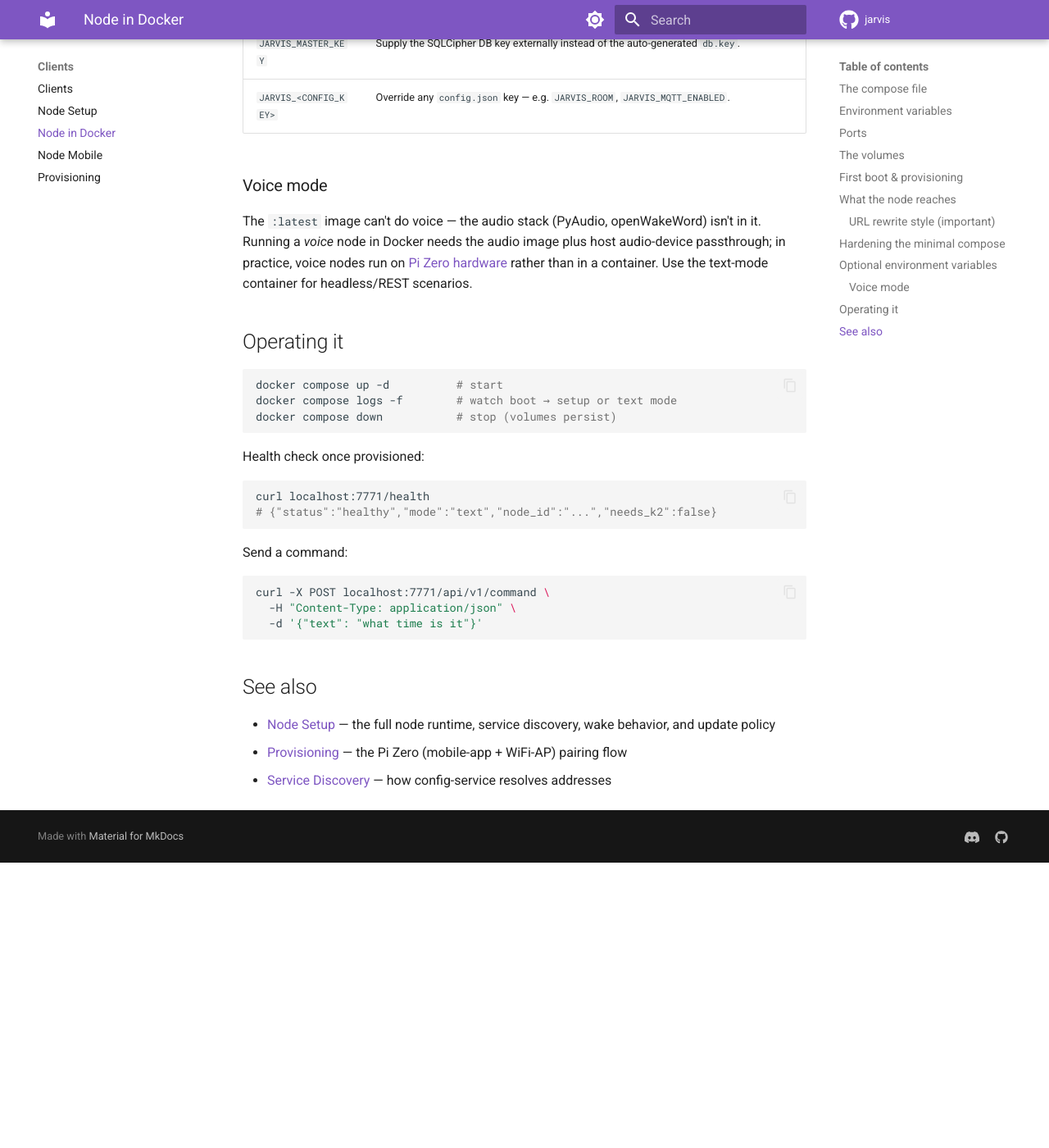
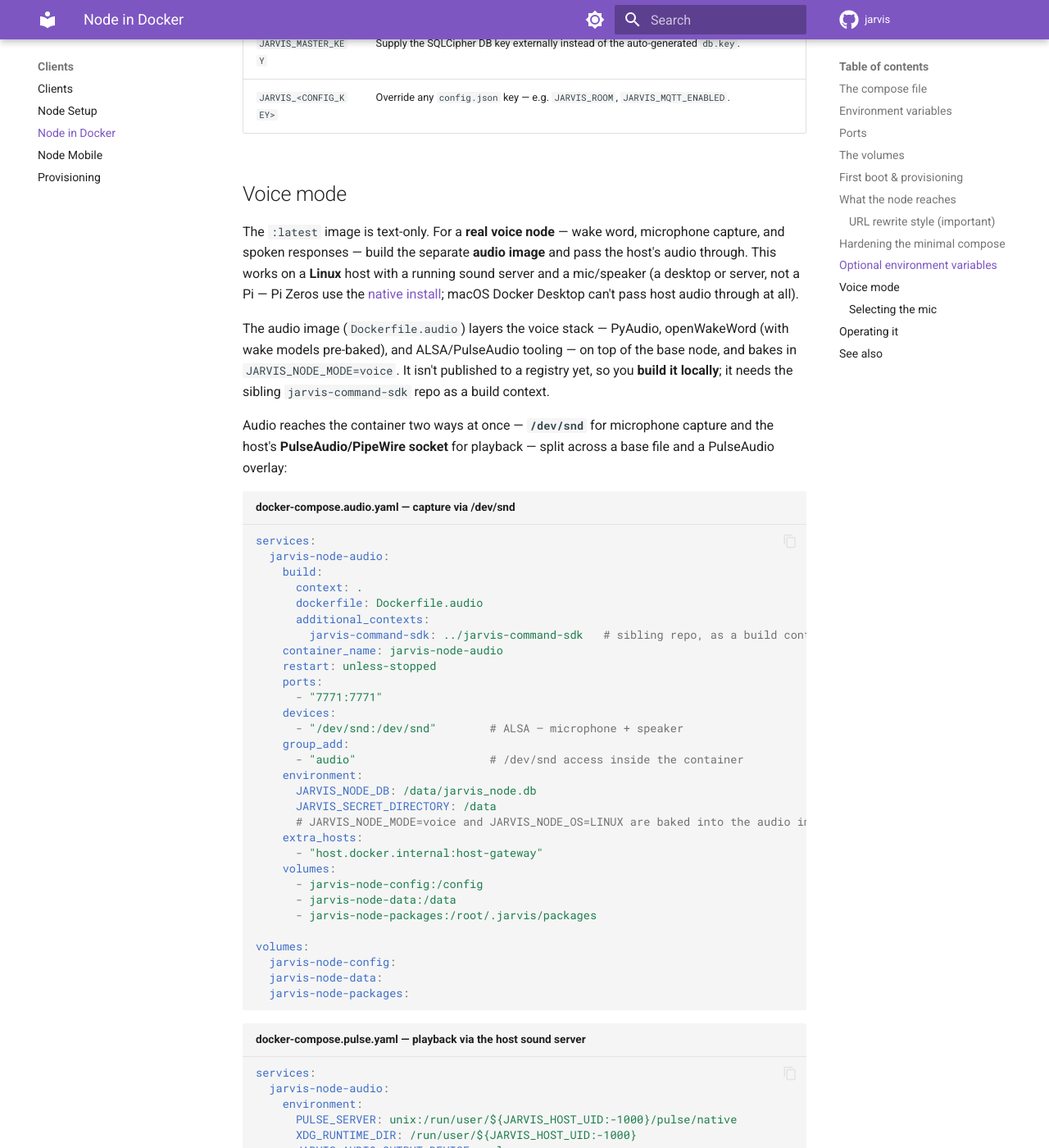
Before and after one commit to alexberardi/jarvis-docs, an MkDocs documentation site: the page built from docs/clients/node-docker.md, in a window 1280 px wide and 1400 px high, scrolled down 5573 px. Shown: the whole window at 82% size. Built offline with MkDocs 1.6.1 and Material for MkDocs 9.7.7, drawn with Linux system fonts in a browser that asks for light colours; comment, search, counter and statistics services are not loaded; before the commit the page ends 6625 px from its top, so only the background shows below that; some of the changed text lies outside the part shown.

Commit message:
docs(clients): add the audio (voice) node-in-Docker setup (#172)
Expand the Node-in-Docker page's Voice mode section into the real, working
audio-node setup: the locally-built Dockerfile.audio image (openWakeWord + PyAudio
+ ALSA/PulseAudio, not yet published), the two-compose-file layout
(docker-compose.audio.yaml for /dev/snd capture + docker-compose.pulse.yaml for
host-sound-server playback), JARVIS_HOST_UID/PULSE_SERVER wiring, mic selection
env, the build→up→pair→restart flow, and the Linux-only host prerequisites +
the "pulse socket must exist before start" (Exited 127) trap. Sourced from the
working jarvis-node-audio container on the Ubuntu box + Dockerfile.audio /
scripts/main.py / config_env.

Co-authored-by: alexberardi <20495284+alexberardi@users.noreply.github.com>
Co-authored-by: Claude Opus 4.8 (1M context) <noreply@anthropic.com>

````diff
--- a/docs/clients/node-docker.md
+++ b/docs/clients/node-docker.md
@@ -165,9 +165,91 @@ The compose above is deliberately minimal. Three additions matter for anything b
 | `JARVIS_MASTER_KEY` | Supply the SQLCipher DB key externally instead of the auto-generated `db.key`. |
 | `JARVIS_<CONFIG_KEY>` | Override any `config.json` key — e.g. `JARVIS_ROOM`, `JARVIS_MQTT_ENABLED`. |
 
-### Voice mode
+## Voice mode
 
-The `:latest` image can't do voice — the audio stack (PyAudio, openWakeWord) isn't in it. Running a *voice* node in Docker needs the audio image plus host audio-device passthrough; in practice, voice nodes run on [Pi Zero hardware](node-setup.md) rather than in a container. Use the text-mode container for headless/REST scenarios.
+The `:latest` image is text-only. For a **real voice node** — wake word, microphone capture, and spoken responses — build the separate **audio image** and pass the host's audio through. This works on a **Linux** host with a running sound server and a mic/speaker (a desktop or server, not a Pi — Pi Zeros use the [native install](node-setup.md); macOS Docker Desktop can't pass host audio through at all).
+
+The audio image (`Dockerfile.audio`) layers the voice stack — PyAudio, openWakeWord (with wake models pre-baked), and ALSA/PulseAudio tooling — on top of the base node, and bakes in `JARVIS_NODE_MODE=voice`. It isn't published to a registry yet, so you **build it locally**; it needs the sibling `jarvis-command-sdk` repo as a build context.
+
+Audio reaches the container two ways at once — **`/dev/snd`** for microphone capture and the host's **PulseAudio/PipeWire socket** for playback — split across a base file and a PulseAudio overlay:
+
+```yaml title="docker-compose.audio.yaml — capture via /dev/snd"
+services:
+  jarvis-node-audio:
+    build:
+      context: .
+      dockerfile: Dockerfile.audio
+      additional_contexts:
+        jarvis-command-sdk: ../jarvis-command-sdk   # sibling repo, as a build context
+    container_name: jarvis-node-audio
+    restart: unless-stopped
+    ports:
+      - "7771:7771"
+    devices:
+      - "/dev/snd:/dev/snd"        # ALSA — microphone + speaker
+    group_add:
+      - "audio"                    # /dev/snd access inside the container
+    environment:
+      JARVIS_NODE_DB: /data/jarvis_node.db
+      JARVIS_SECRET_DIRECTORY: /data
+      # JARVIS_NODE_MODE=voice and JARVIS_NODE_OS=LINUX are baked into the audio image
+    extra_hosts:
+      - "host.docker.internal:host-gateway"
+    volumes:
+      - jarvis-node-config:/config
+      - jarvis-node-data:/data
+      - jarvis-node-packages:/root/.jarvis/packages
+
+volumes:
+  jarvis-node-config:
+  jarvis-node-data:
+  jarvis-node-packages:
+```
+
+```yaml title="docker-compose.pulse.yaml — playback via the host sound server"
+services:
+  jarvis-node-audio:
+    environment:
+      PULSE_SERVER: unix:/run/user/${JARVIS_HOST_UID:-1000}/pulse/native
+      XDG_RUNTIME_DIR: /run/user/${JARVIS_HOST_UID:-1000}
+      JARVIS_AUDIO_OUTPUT_DEVICE: pulse
+    volumes:
+      - /run/user/${JARVIS_HOST_UID:-1000}/pulse/native:/run/user/${JARVIS_HOST_UID:-1000}/pulse/native
+```
+
+Build once, then bring it up with `JARVIS_HOST_UID` set to your login uid (so the PulseAudio socket path lines up):
+
+```bash
+# 1. Build the audio image (needs ../jarvis-command-sdk alongside this repo)
+docker compose -f docker-compose.audio.yaml build
+
+# 2. Start (base + pulse overlay)
+JARVIS_HOST_UID=$(id -u) docker compose \
+  -f docker-compose.audio.yaml -f docker-compose.pulse.yaml up -d
+
+# 3. First boot has no credentials → pair via the wizard at http://<host>:7771,
+#    then restart so it boots into the voice runtime:
+JARVIS_HOST_UID=$(id -u) docker compose \
+  -f docker-compose.audio.yaml -f docker-compose.pulse.yaml restart
+```
+
+Once provisioned, the baked-in `JARVIS_NODE_MODE=voice` sends the entrypoint into the full audio runtime: **openWakeWord** listens for the wake word (`hey_jarvis` by default), captures the utterance, routes it through command-center, and plays the spoken reply back through the host speaker.
+
+### Selecting the mic
+
+Device selection is by env (each maps to a `config.json` setting), typically kept in an `audio.env` file the base compose references:
+
+| Variable | Purpose |
+|---|---|
+| `JARVIS_MIC_DEVICE_NAME` | Substring-match the capture device by name, e.g. `Arctis` (or `JARVIS_MIC_DEVICE_INDEX` for an explicit index). |
+| `JARVIS_AUDIO_OUTPUT_DEVICE` | Playback device; `pulse` routes through the host sound server (set by the overlay). |
+| `JARVIS_MIC_SAMPLE_RATE` | Capture rate (default 48000, resampled to 16 kHz for wake detection). |
+
+!!! warning "Host prerequisites & the socket-timing trap"
+    - **Linux only** — macOS Docker Desktop can't pass host audio through.
+    - A **running sound server** (PulseAudio/PipeWire) under your login session, with `JARVIS_HOST_UID` set to that uid so `/run/user/<uid>/pulse/native` exists and matches.
+    - **The PulseAudio socket must exist *before* the container starts.** With `restart: unless-stopped`, a host reboot or graphical logout removes the socket, and the next start dies with a runc mount error (`Exited (127)`). Start the node only after your desktop session / sound server is up.
+    - The host user does **not** need to be in the `audio` group — `group_add: audio` grants it inside the container.
 
 ## Operating it
 
````
